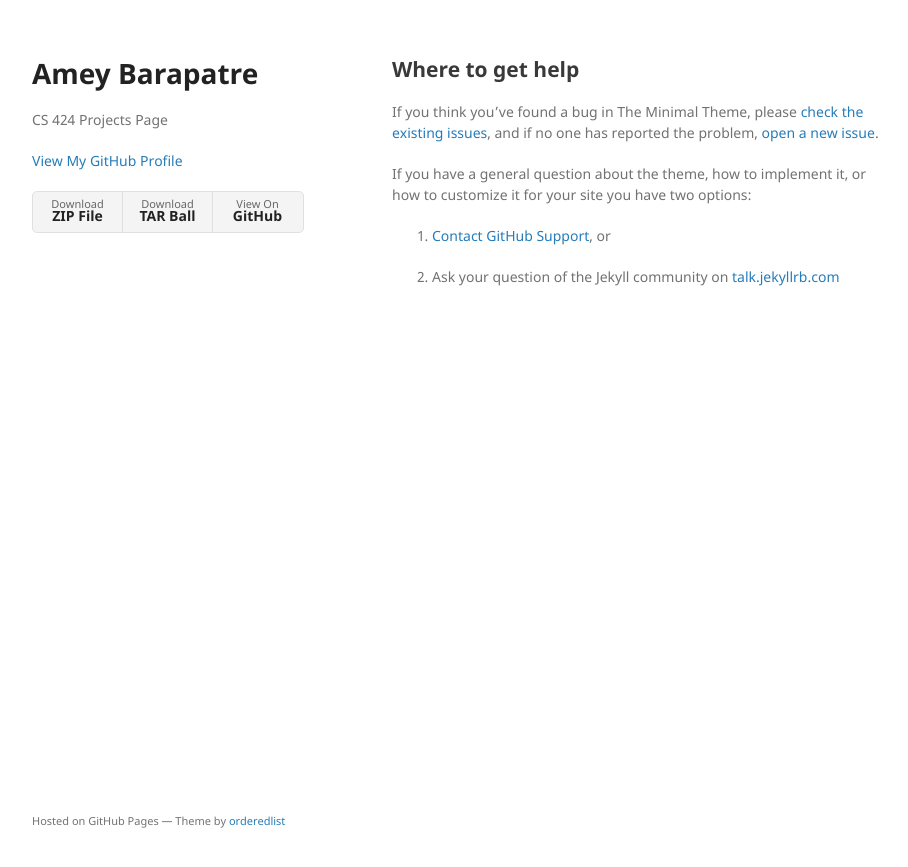
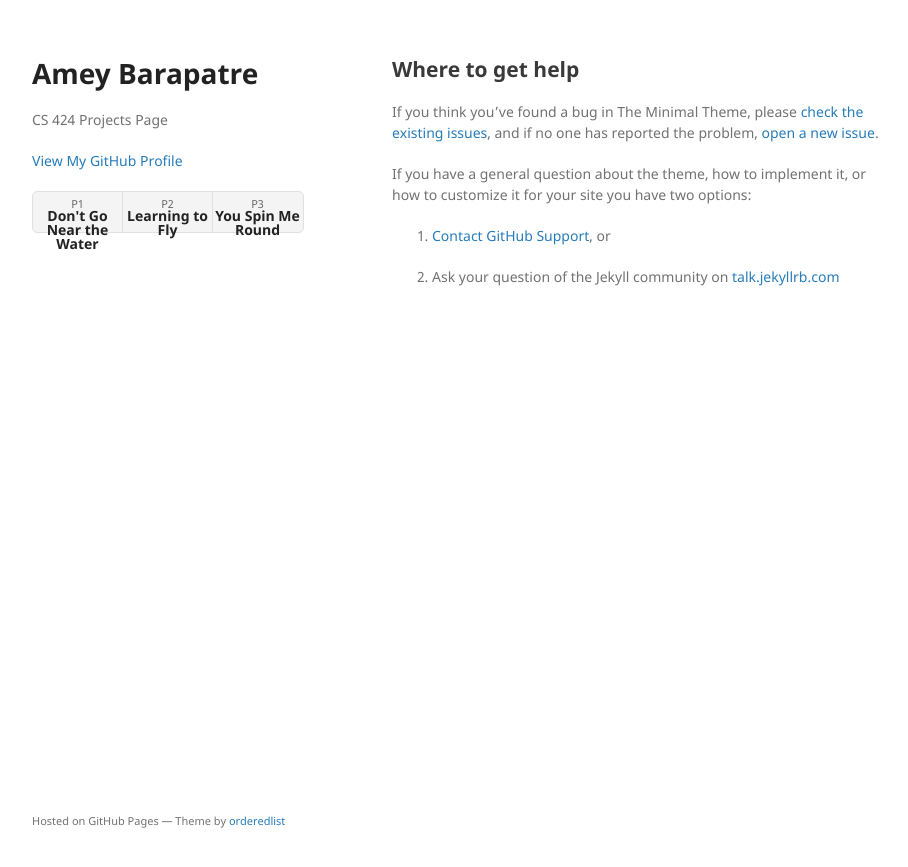
Before and after one commit to ameybarapatre/ameybarapatre.github.io, a Jekyll site: the page built from docs/SUPPORT.md, in a window 1280 px wide. Shown: the top 867 px of the page, without its empty margins (178-1086 px from the left). Built offline with Jekyll 4.4.1, drawn with Linux system fonts in a browser that asks for light colours; our own code applies the rules of GitHub Pages for plain Markdown files.

Commit message:
Changed Defaults

```diff
--- a/_layouts/default.html
+++ b/_layouts/default.html
@@ -28,9 +28,9 @@
 
         {% if site.show_downloads %}
           <ul>
-            <li><a href="{{ site.github.zip_url }}">Download <strong>ZIP File</strong></a></li>
-            <li><a href="{{ site.github.tar_url }}">Download <strong>TAR Ball</strong></a></li>
-            <li><a href="{{ site.github.repository_url }}">View On <strong>GitHub</strong></a></li>
+            <li><a href="{{ site.github.zip_url }}">P1<strong>Don't Go Near the Water</strong></a></li>
+            <li><a href="{{ site.github.tar_url }}">P2 <strong>Learning to Fly </strong></a></li>
+            <li><a href="{{ site.github.repository_url }}">P3 <strong>You Spin Me Round </strong></a></li>
           </ul>
         {% endif %}
       </header>
```
